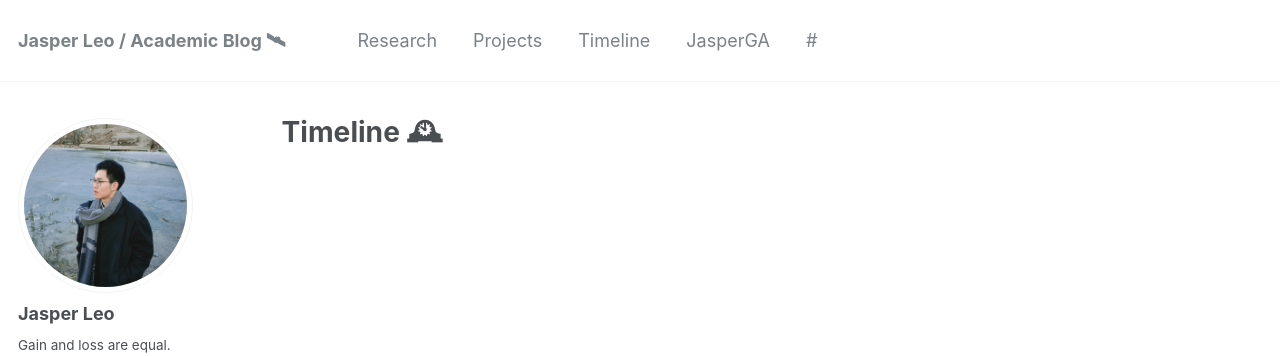
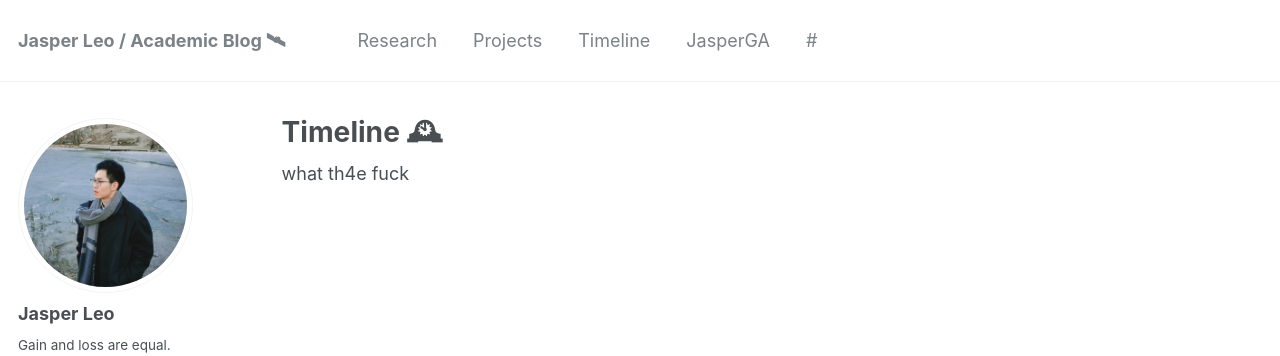
Before and after one commit to KLGR123/KLGR123.github.io, a Jekyll site: the page built from _pages/posts.html, in a window 1280 px wide. Shown: the top 356 px of the page. Built offline with Jekyll 4.4.1, drawn with Linux system fonts in a browser that asks for light colours.

Commit message:
Update posts.html

```diff
--- a/_pages/posts.html
+++ b/_pages/posts.html
@@ -3,7 +3,11 @@
 permalink: /posts/
 title: "Timeline 🕰"
 author_profile: true
+redirect_from:
+  - /wordpress/blog-posts/
 ---
+
+what th4e fuck
 
 {% include base_path %}
 {% capture written_year %}'None'{% endcapture %}
```
